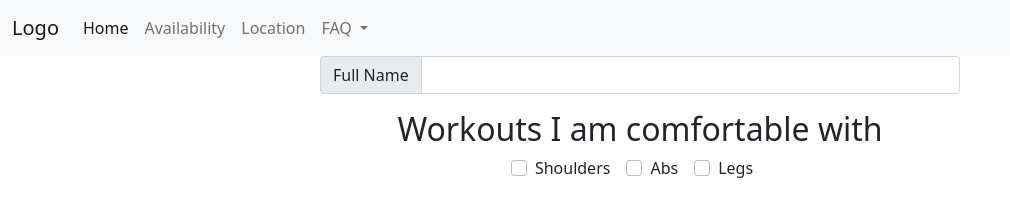
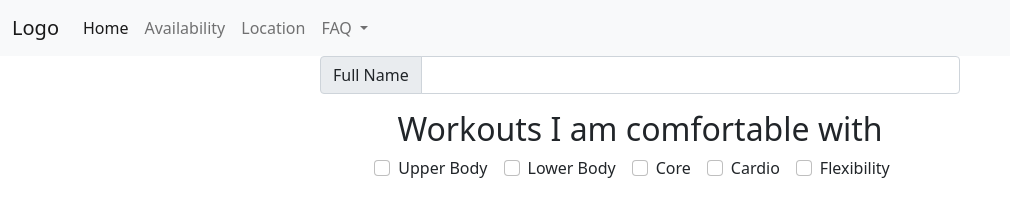
Before and after one commit to Daxius121/charlie-website, a plain HTML site: page availability.html in a window 1280 px wide. Shown: the whole page, without its empty margins (0-1010 px from the left). Drawn offline with nearby package versions, Linux system fonts and the light colour scheme.

Commit message:
changed workout names

```diff
--- a/availability.html
+++ b/availability.html
@@ -73,15 +73,23 @@
     <div class="flexbox text-center">
     <div class="form-check form-check-inline">
         <input class="form-check-input" type="checkbox" id="inlineCheckbox1" value="option1">
-        <label class="form-check-label" for="inlineCheckbox1">Shoulders</label>
+        <label class="form-check-label" for="inlineCheckbox1">Upper Body</label>
       </div>
       <div class="form-check form-check-inline">
         <input class="form-check-input" type="checkbox" id="inlineCheckbox2" value="option2">
-        <label class="form-check-label" for="inlineCheckbox2">Abs</label>
+        <label class="form-check-label" for="inlineCheckbox2">Lower Body</label>
       </div>
       <div class="form-check form-check-inline">
         <input class="form-check-input" type="checkbox" id="inlineCheckbox3" value="option3">
-        <label class="form-check-label" for="inlineCheckbox3">Legs</label>
+        <label class="form-check-label" for="inlineCheckbox3">Core</label>
+      </div>
+      <div class="form-check form-check-inline">
+        <input class="form-check-input" type="checkbox" id="inlineCheckbox3" value="option3">
+        <label class="form-check-label" for="inlineCheckbox3">Cardio</label>
+      </div>
+      <div class="form-check form-check-inline">
+        <input class="form-check-input" type="checkbox" id="inlineCheckbox3" value="option3">
+        <label class="form-check-label" for="inlineCheckbox3">Flexibility</label>
       </div>
     </div>
     <script
```
